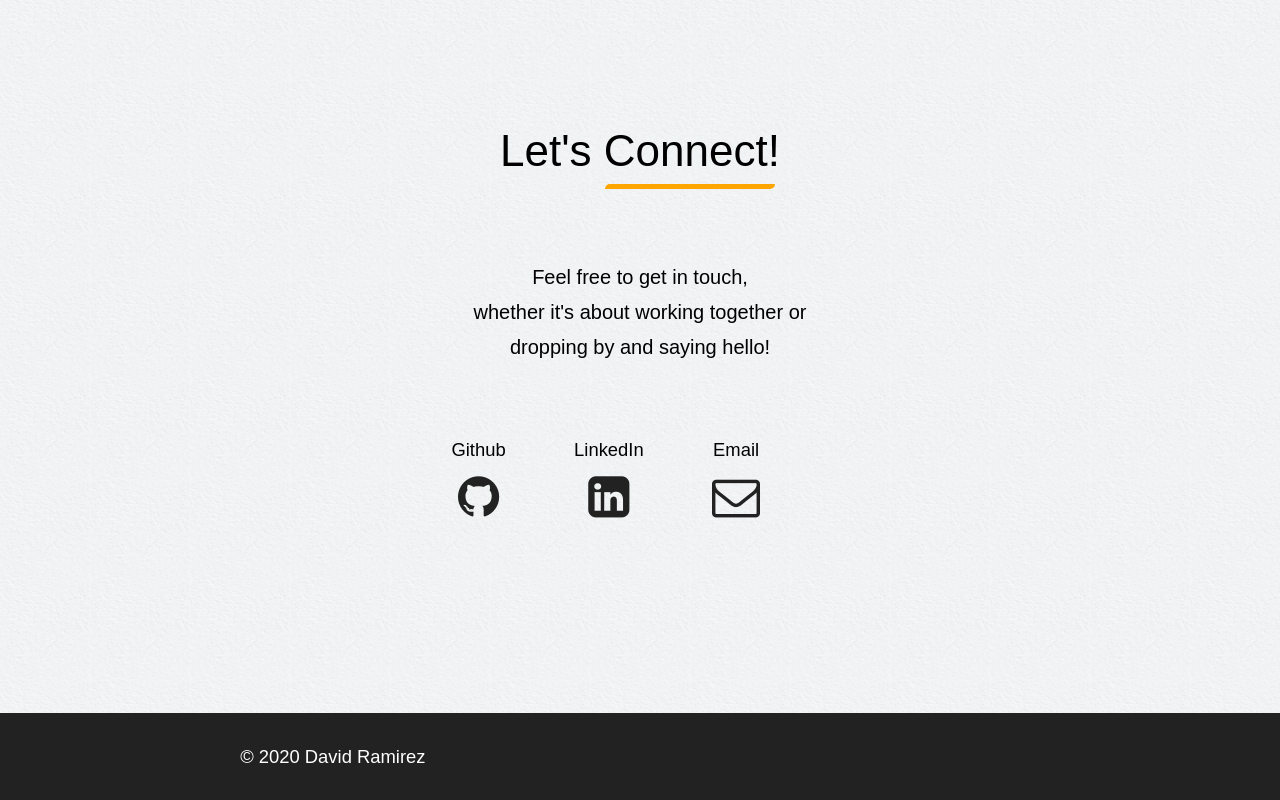
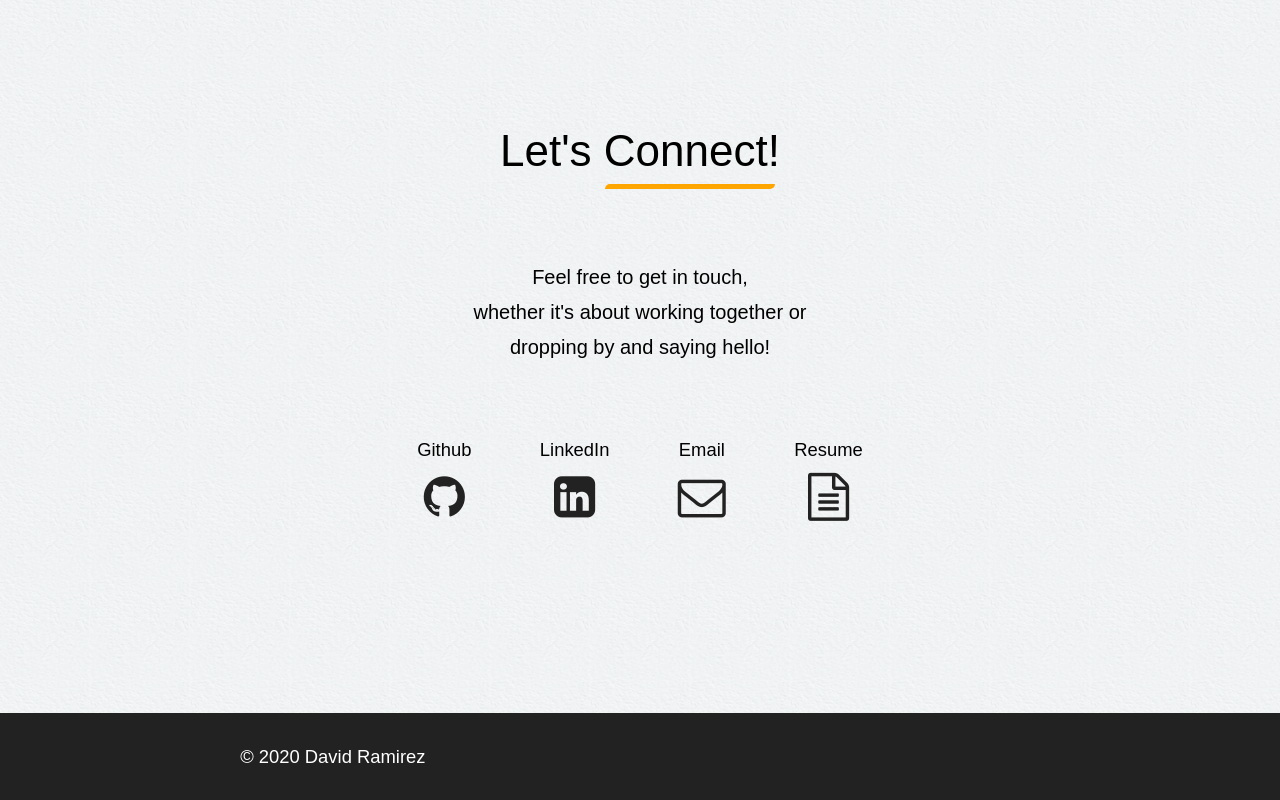
Before and after one commit to davidthegreat/davidthegreat.github.io, a plain HTML site: page index.html in a window 1280 px wide. Shown: the part 2969-3769 px from the top of the page. Drawn offline with nearby package versions, Linux system fonts and the light colour scheme.

Commit message:
update index.html

```diff
--- a/index.html
+++ b/index.html
@@ -160,10 +160,10 @@
                   <a href="mailto:davidsramirez11@gmail.com" target="_blank"><i class="wayPt js-wp-6 fa fa-envelope-o fa-3x" aria-hidden="true"></i></a>
                 </li>
                 <li>
-                 <!--  <p>
+                 <p>
                     Resume
                   </p>
-                  <a href="https://resume.creddle.io/resume/12gtwp21mu2" target="_blank"><i class="wayPt js-wp-6 fa fa-file-text-o fa-3x" aria-hidden="true"></i></a> -->
+                  <a href="https://resume.creddle.io/resume/12gtwp21mu2" target="_blank"><i class="wayPt js-wp-6 fa fa-file-text-o fa-3x" aria-hidden="true"></i></a>
                 </li>
             </ul>
         </div>
```
